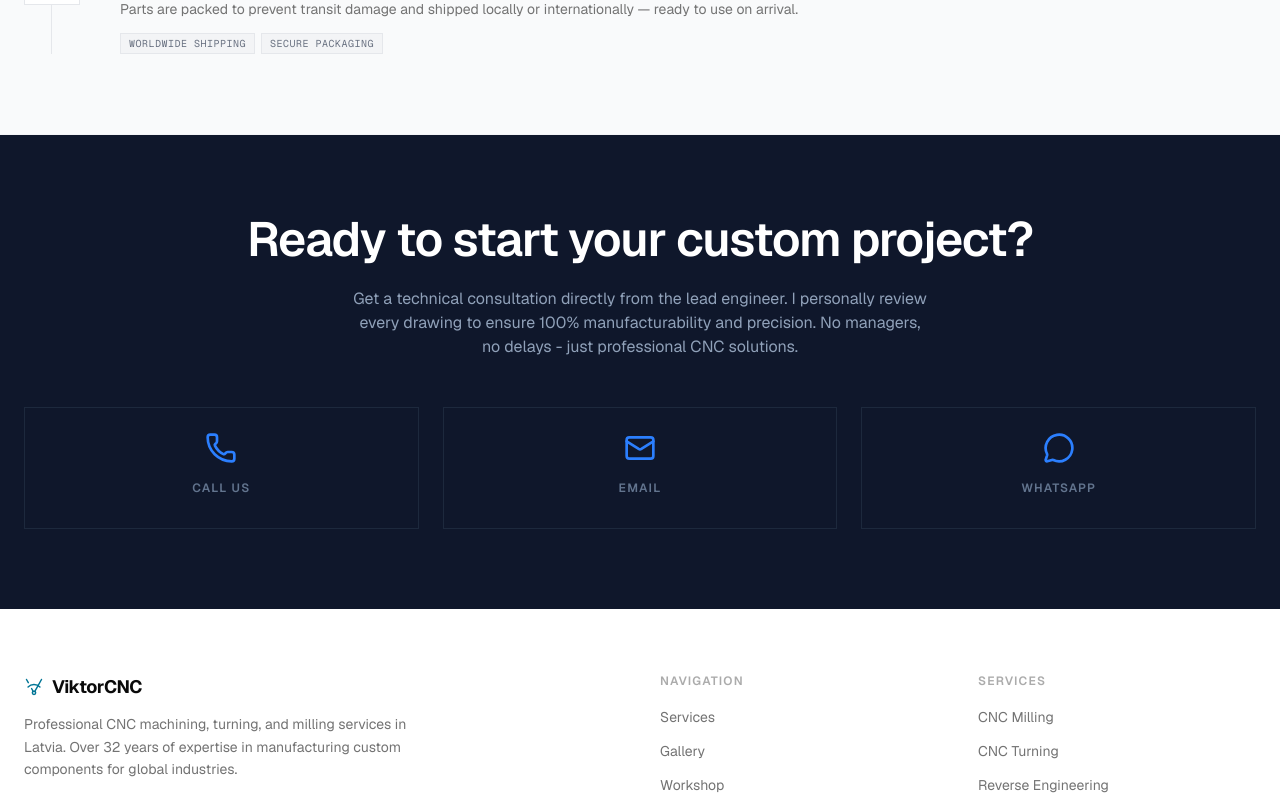
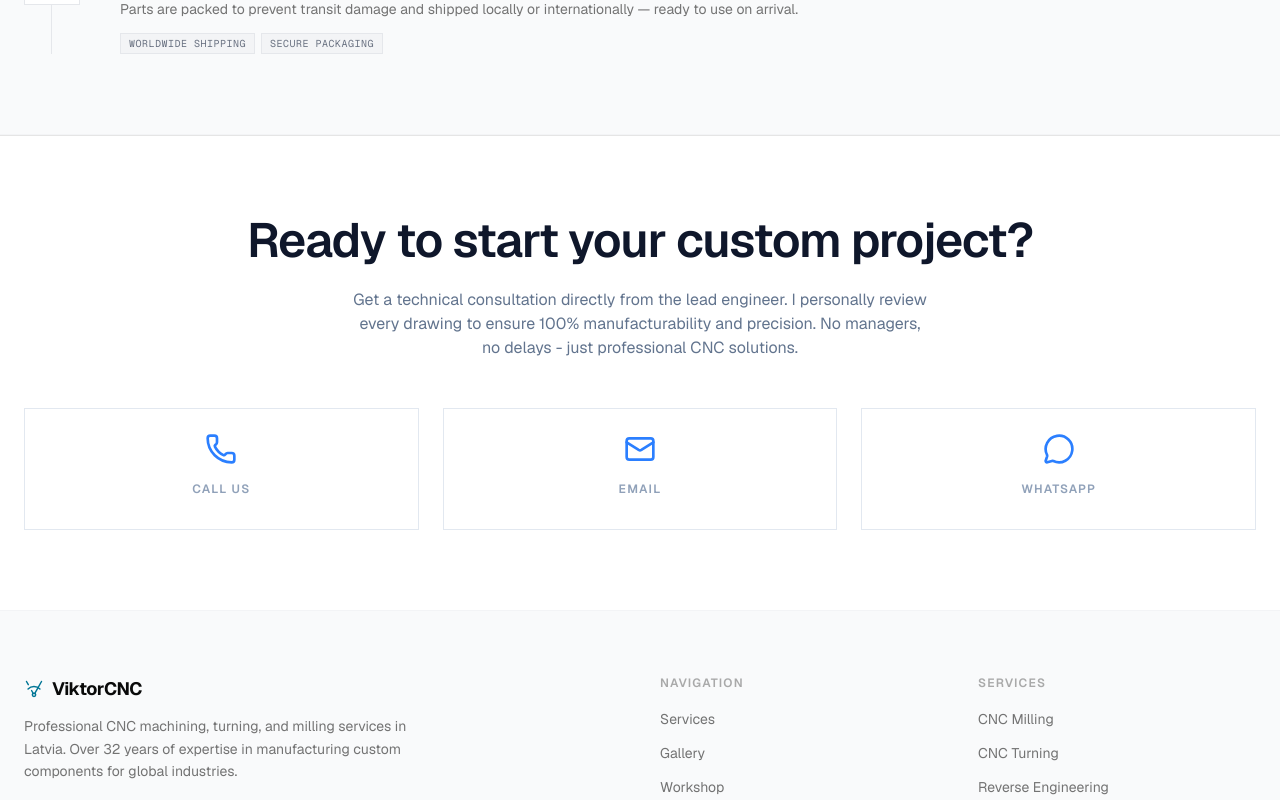
Before and after one commit to pavel-bolhovitin/viktorcnc-web, a Next.js app: page / in a window 1280 px wide. Shown: the part 9300-10100 px from the top of the page. Built offline with nearby package versions, Linux system fonts and the light colour scheme.

Commit message:
cta section light theme

```diff
--- a/src/app/page.tsx
+++ b/src/app/page.tsx
@@ -22,7 +22,7 @@ export default function Home() {
         <MeetFounderSection className='bg-gray-50 border-b border-b-gray-100' />
         <FaqSection className='bg-white border-b border-b-gray-100' />
         <WorkFlowSection className='bg-gray-50 border-b border-b-gray-100' />
-        <CtaSection />
+        <CtaSection className='bg-white border-y border-b-gray-100' />
       </main>
 
       <Footer />
--- a/src/components/Footer.tsx
+++ b/src/components/Footer.tsx
@@ -9,12 +9,11 @@ import { FOUNDED_YEAR, YEARS_EXPERIENCE } from '@/constants/founder';
 import { NAV_LINKS, SERVICE_LINKS } from '@/constants/sections';
 import { env } from '@/utils/env';
 
-
 export function Footer() {
   const currentYear = new Date().getFullYear();
 
   return (
-    <footer className='bg-white text-foreground'>
+    <footer className='bg-gray-50 text-foreground'>
       <div className='mx-auto max-w-7xl px-6 py-16'>
         <div className='grid gap-10 sm:grid-cols-2 lg:grid-cols-4'>
           <div className='sm:col-span-2'>
--- a/src/components/sections/CtaSection.tsx
+++ b/src/components/sections/CtaSection.tsx
@@ -11,22 +11,22 @@ export function CtaSection({ className }: CtaSectionProps) {
   return (
     <section
       id={SECTION_IDS.contact}
-      className={cn('bg-slate-900 py-20 text-center text-white', className)}
+      className={cn('bg-white py-20 text-center text-slate-900', className)}
     >
       <div className='mx-auto max-w-7xl px-6'>
         <h2 className='mb-6 text-4xl font-semibold tracking-tight lg:text-5xl'>
           Ready to start your custom project?
         </h2>
-        <p className='mx-auto mb-12 max-w-xl text-base text-slate-400'>
+        <p className='mx-auto mb-12 max-w-xl text-base text-slate-500'>
           Get a technical consultation directly from the lead engineer. I
           personally review every drawing to ensure 100% manufacturability and
           precision. No managers, no delays - just professional CNC solutions.
         </p>
         <div className='grid gap-6 md:grid-cols-3'>
-          <div className='border border-slate-800 p-6 transition-colors hover:border-slate-600'>
+          <div className='border border-slate-200 p-6 transition-colors hover:border-slate-400'>
             <a href={env.phoneHref} className='block'>
               <Phone className='mx-auto mb-4 size-8 text-blue-500' />
-              <p className='mb-2 text-xs font-semibold tracking-widest text-slate-500 uppercase'>
+              <p className='mb-2 text-xs font-semibold tracking-widest text-slate-400 uppercase'>
                 Call us
               </p>
             </a>
@@ -34,10 +34,10 @@ export function CtaSection({ className }: CtaSectionProps) {
               {env.phone}
             </p>
           </div>
-          <div className='border border-slate-800 p-6 transition-colors hover:border-slate-600'>
+          <div className='border border-slate-200 p-6 transition-colors hover:border-slate-400'>
             <a href={`mailto:${env.email}`} className='block'>
               <Mail className='mx-auto mb-4 size-8 text-blue-500' />
-              <p className='mb-2 text-xs font-semibold tracking-widest text-slate-500 uppercase'>
+              <p className='mb-2 text-xs font-semibold tracking-widest text-slate-400 uppercase'>
                 Email
               </p>
             </a>
@@ -45,7 +45,7 @@ export function CtaSection({ className }: CtaSectionProps) {
               {env.email}
             </p>
           </div>
-          <div className='border border-slate-800 p-6 transition-colors hover:border-slate-600'>
+          <div className='border border-slate-200 p-6 transition-colors hover:border-slate-400'>
             <a
               href={env.whatsappHref}
               target='_blank'
@@ -53,7 +53,7 @@ export function CtaSection({ className }: CtaSectionProps) {
               className='block'
             >
               <MessageCircle className='mx-auto mb-4 size-8 text-blue-500' />
-              <p className='mb-2 text-xs font-semibold tracking-widest text-slate-500 uppercase'>
+              <p className='mb-2 text-xs font-semibold tracking-widest text-slate-400 uppercase'>
                 WhatsApp
               </p>
             </a>
```
